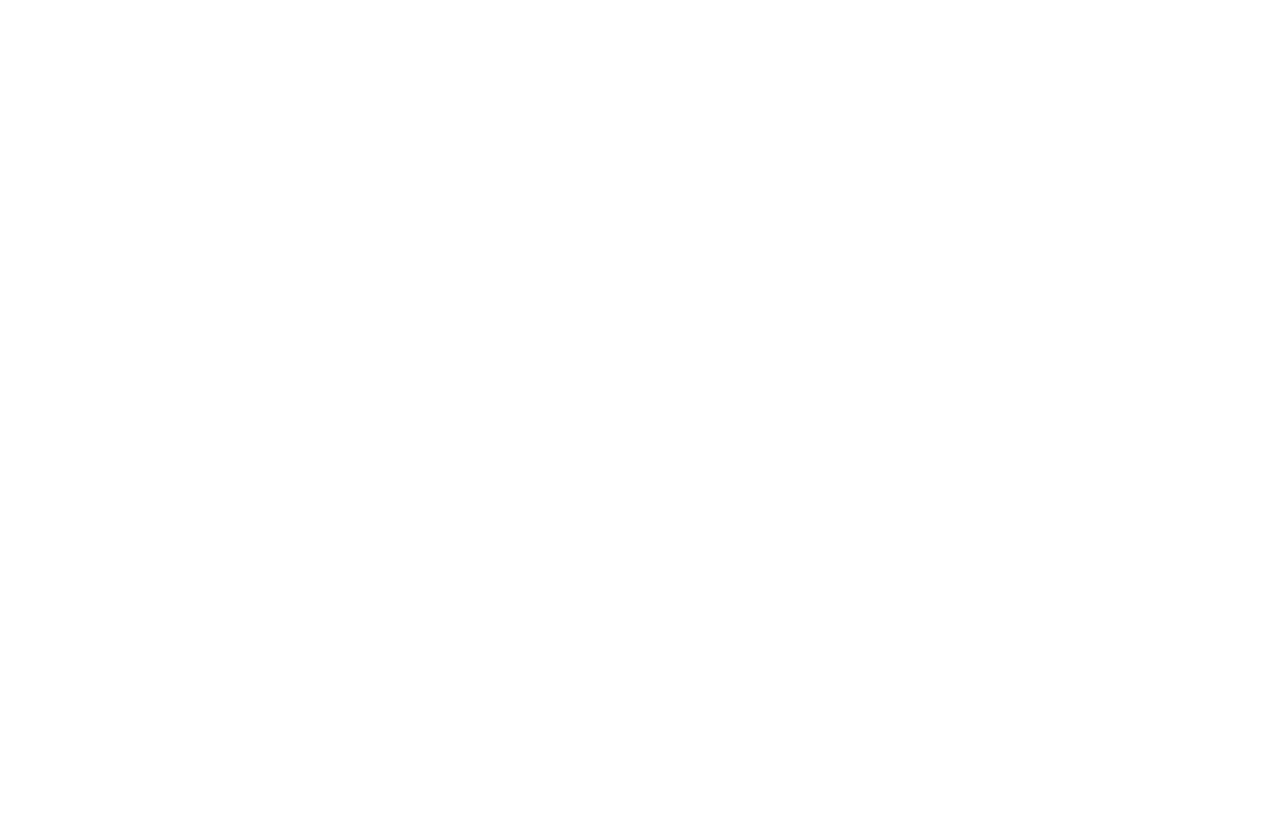
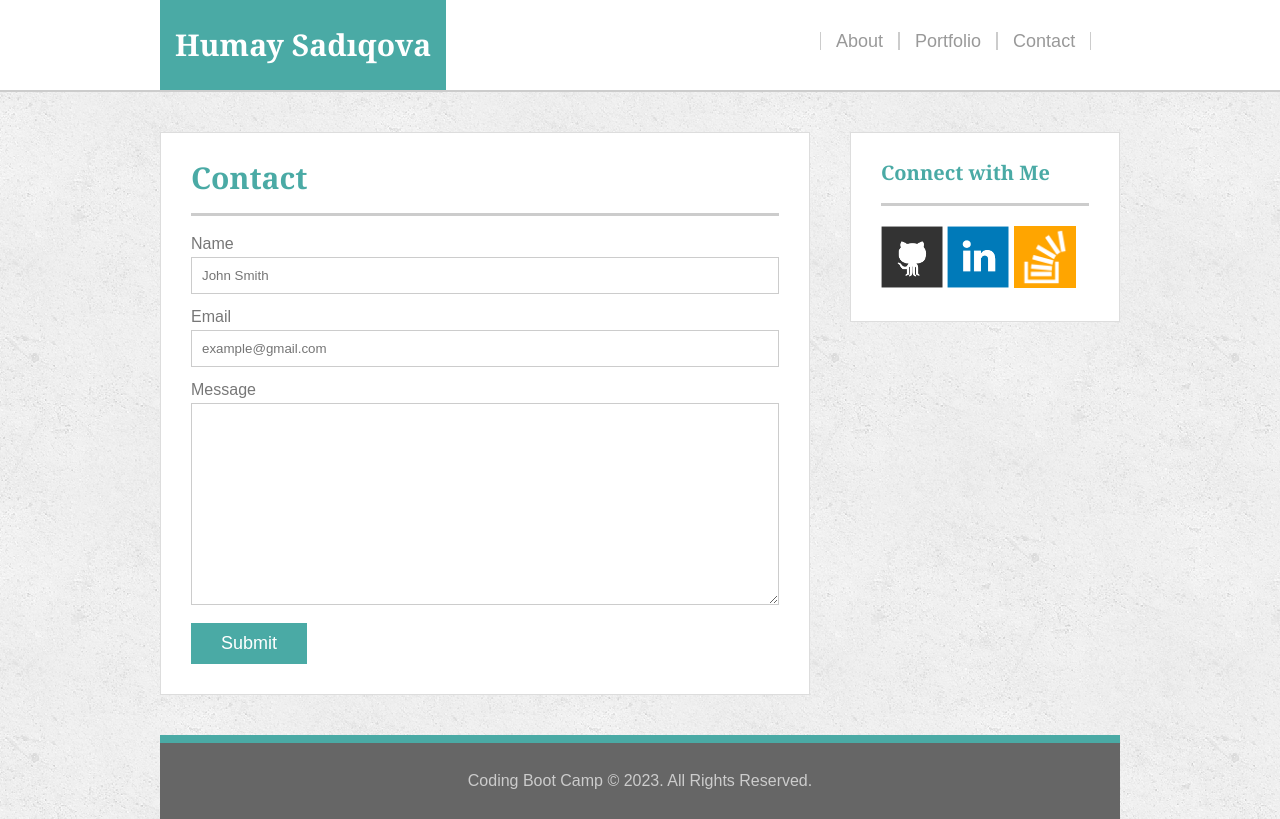
Before and after one commit to humaysadigova/Homework-part-1, a plain HTML site: page contact.html in a window 1280 px wide. Drawn offline with Linux system fonts and the light colour scheme.

Commit message:
create contact.html file

```diff
--- a/assets/css/style.css
+++ b/assets/css/style.css
@@ -82,7 +82,7 @@ li a {
     padding: 30px;
 }
 .main-header {
-    border-bottom: 3px solid #cccccc;
+    border-bottom: 3px solid #ccc;
     padding-bottom: 20px;
     margin-bottom: 20px;
     font-family: Georgia, 'Times New Roman', Times, serif;
@@ -120,3 +120,16 @@ footer {
     border-top:8px solid #4aaaa5;
     text-align: center;
 }
+.form-area {
+    width: 100%;
+    margin: 5px 0 15px 0;
+    padding: 10px;
+    border: 1px solid #ccc;
+}
+.button {
+    background-color: #4aaaa5;
+    color: #fff;
+    padding: 10px 30px;
+    border: 0;
+    font-size: 18px;
+}
--- a/assets/css/test.css
+++ /dev/null
@@ -1,57 +0,0 @@
-body {
-    width: 960px;
-    margin: auto;
-    font-family: Arial, "Helvetica Neue", Helvetica, sans-serif;
-    font-size: 18px;
-    line-height: 34px;
-    color: #777;
-    background: #777;
-  }
-
-  header,
-  nav,
-  section,
-  aside,
-  footer {
-    display: block;
-    padding: 10px;
-    margin: 10px;
-    text-align: center;
-    background: #ebebeb;
-  }
-
-  section {
-    display: block;
-    float: left;
-    width: 495px;
-    height: 267px;
-    overflow: hidden;
-  }
-
-  aside {
-    display: block;
-    float: right;
-    width: 40%;
-    height: 267px;
-    overflow: hidden;
-  }
-
-  article {
-    padding: 10px;
-    color: #ebebeb;
-    background: #777;
-  }
-
-  .clear {
-    clear: both;
-  }
-
-  h1,
-  p {
-    width: 90%;
-    padding: 10px;
-    margin: 10px;
-    color: #777;
-    text-align: center;
-    background: #ebebeb;
-  }
--- a/contact.html
+++ b/contact.html
@@ -0,0 +1,85 @@
+<!DOCTYPE html>
+<html>
+  <head>
+    <meta charset="UTF-8" />
+    <title>Contacts</title>
+    <link rel="stylesheet" href="./assets/css/reset.css" />
+    <link rel="stylesheet" href="./assets/css/style.css" />
+  </head>
+  <body>
+    <header class="header">
+      <div class="header-container">
+        <a class="name" href="index.html" title="Homepage">Humay Sadıqova</a>
+        <nav class="navbar">
+          <ul class="links">
+            <li><a href="about.html" title="Go to About">About</a></li>
+            <li>
+              <a href="portfolio.html" title=" Go to Portfolio">Portfolio</a>
+            </li>
+            <li><a href="contact.html" title="Go to Contact">Contact</a></li>
+          </ul>
+        </nav>
+      </div>
+    </header>
+    <main class="container">
+      <section class="main-section">
+        <h1 class="main-header">Contact</h1>
+        <form action="">
+          <label for="name">Name</label> <br />
+          <input
+            class="form-area"
+            type="text"
+            id="name"
+            placeholder="John Smith"
+            required
+          />
+          <br />
+          <label for="email">Email</label> <br />
+          <input
+            class="form-area"
+            type="email"
+            id="email"
+            placeholder="example@gmail.com"
+            required
+          />
+          <br />
+          <label for="message">Message</label> <br />
+          <textarea
+            class="form-area"
+            name="message"
+            id="message"
+            cols="30"
+            rows="12"
+            required
+          ></textarea>
+          <br />
+          <input type="submit" value="Submit" class="button" />
+        </form>
+      </section>
+      <aside class="sidebar">
+        <h2 class="main-header">Connect with Me</h2>
+        <a href="#"
+          ><img
+            class="icon"
+            src="./assets/images/github-128.png"
+            alt="click me"
+        /></a>
+        <a href="#"
+          ><img
+            class="icon"
+            src="./assets/images/linkedin-128.png"
+            alt="click me"
+        /></a>
+        <a href="#">
+          <img
+            class="icon"
+            src="./assets/images/stackoverflow-128.png"
+            alt="click me"
+        /></a>
+      </aside>
+      <footer>
+        <div>Coding Boot Camp © 2023. All Rights Reserved.</div>
+      </footer>
+    </main>
+  </body>
+</html>
```
Also changed, not shown: index.html (+1 -1 lines).
